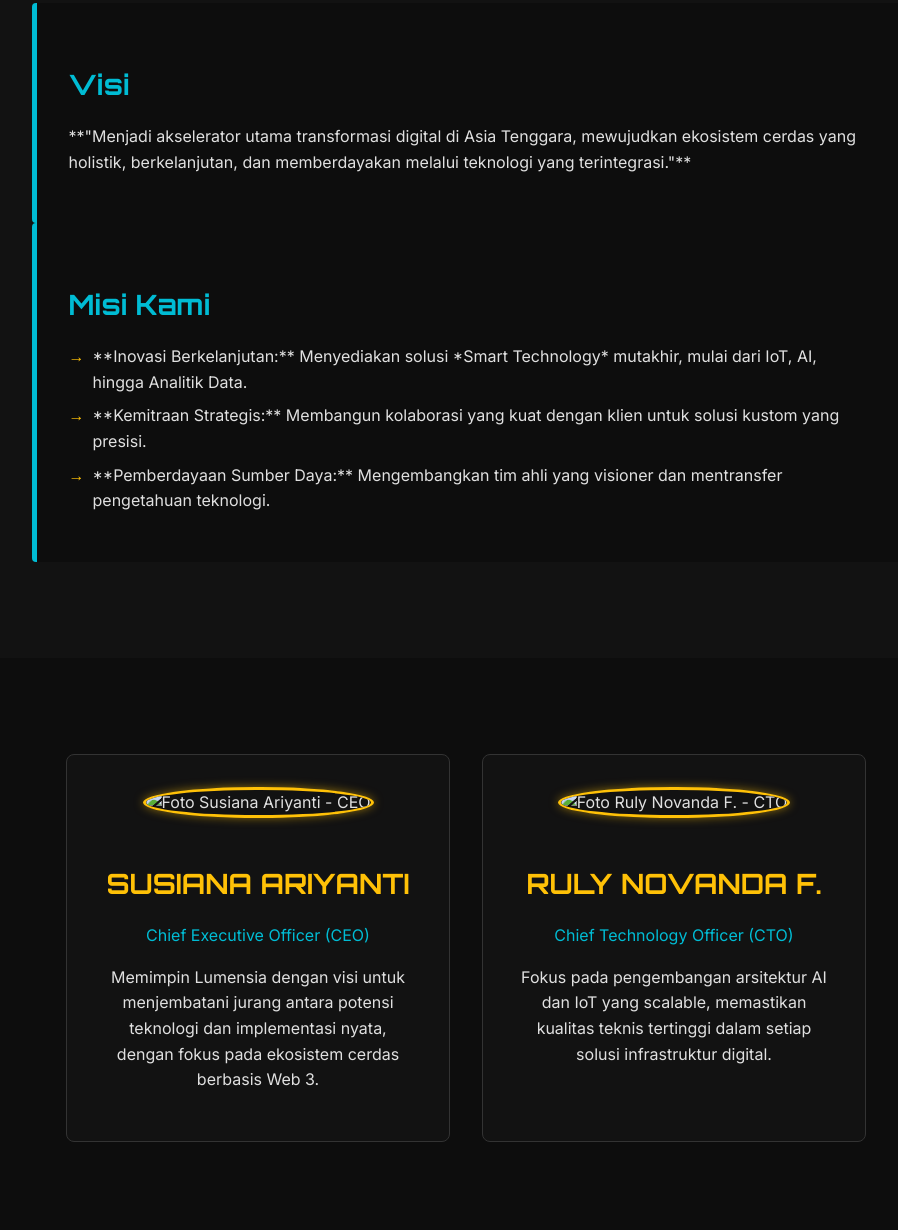
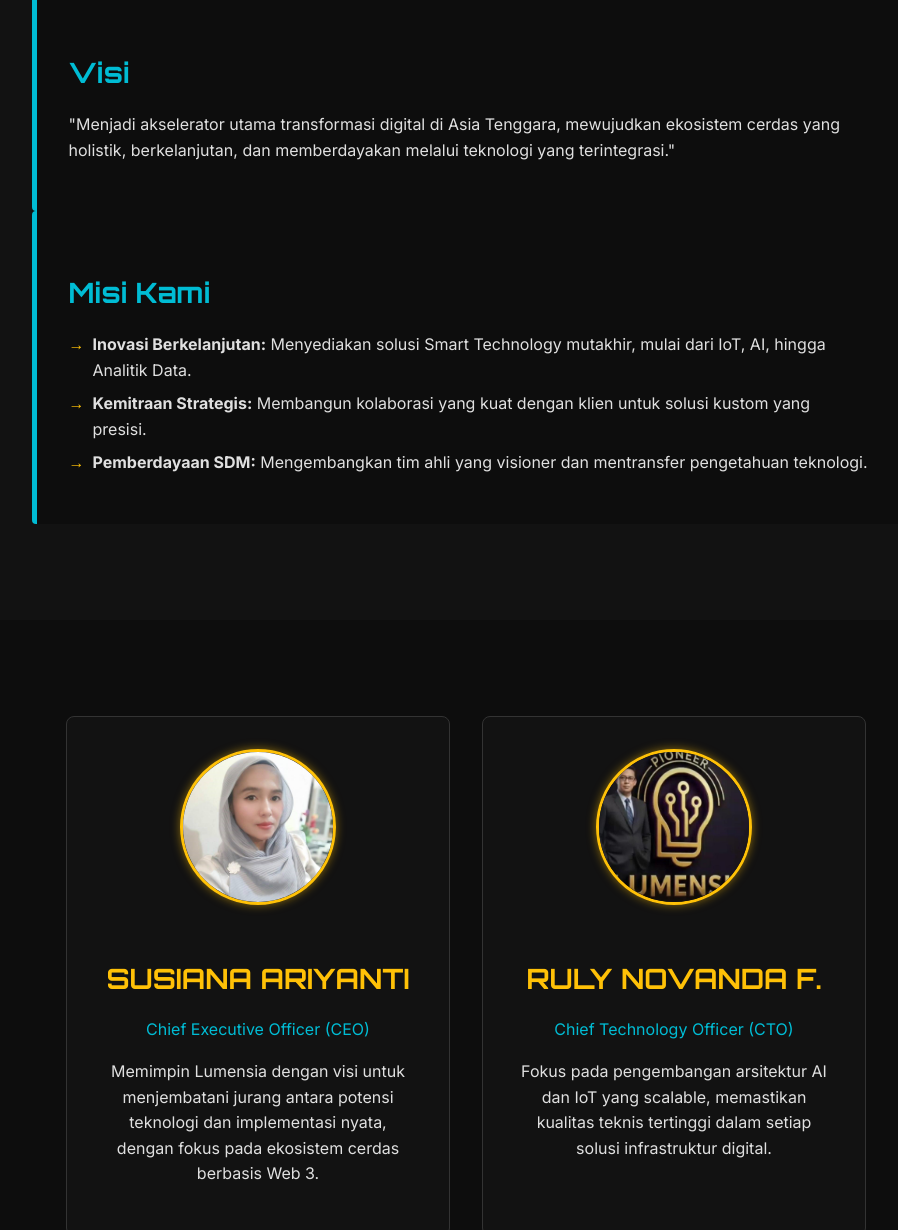
Before and after one commit to Tofel-cyber/LUMENSIA-website, a plain HTML site: page index.html in a window 1280 px wide. Shown: the part 1108-2338 px from the top of the page, without its empty margins (174-1072 px from the left). Drawn offline with Linux system fonts and the light colour scheme.

Commit message:
Fix HTML formatting and update content

```diff
--- a/index.html
+++ b/index.html
@@ -4,16 +4,14 @@
     <meta charset="UTF-8">
     <meta name="viewport" content="width=device-width, initial-scale=1.0">
     <title>PT. LUMENSIA SMART TECHNOLOGIE - Future is Smart</title>
-
     <link href="https://fonts.googleapis.com/css2?family=Inter:wght@400;700;900&family=Orbitron:wght@400;700;900&display=swap" rel="stylesheet">
-
     <link rel="stylesheet" href="style.css">
 </head>
 <body class="dark-mode">
 
     <header class="navbar">
         <div class="logo">
-            <img src="images/logo.png" alt="Lumensia Smart Technologie">
+            <img src="logo.png" alt="Lumensia Smart Technologie">
             <span class="company-name">PT. LUMENSIA SMART TECHNOLOGIE</span>
         </div>
         <nav class="nav-links">
@@ -38,16 +36,16 @@
         <div class="about-card mb-10">
             <h3 class="card-title text-primary">Visi</h3>
             <p>
-                **"Menjadi akselerator utama transformasi digital di Asia Tenggara, mewujudkan ekosistem cerdas yang holistik, berkelanjutan, dan memberdayakan melalui teknologi yang terintegrasi."**
+                "Menjadi akselerator utama transformasi digital di Asia Tenggara, mewujudkan ekosistem cerdas yang holistik, berkelanjutan, dan memberdayakan melalui teknologi yang terintegrasi."
             </p>
         </div>
 
         <div class="about-card mb-10">
             <h3 class="card-title text-primary">Misi Kami</h3>
             <ul class="mission-list">
-                <li>**Inovasi Berkelanjutan:** Menyediakan solusi *Smart Technology* mutakhir, mulai dari IoT, AI, hingga Analitik Data.</li>
-                <li>**Kemitraan Strategis:** Membangun kolaborasi yang kuat dengan klien untuk solusi kustom yang presisi.</li>
-                <li>**Pemberdayaan Sumber Daya:** Mengembangkan tim ahli yang visioner dan mentransfer pengetahuan teknologi.</li>
+                <li><strong>Inovasi Berkelanjutan:</strong> Menyediakan solusi Smart Technology mutakhir, mulai dari IoT, AI, hingga Analitik Data.</li>
+                <li><strong>Kemitraan Strategis:</strong> Membangun kolaborasi yang kuat dengan klien untuk solusi kustom yang presisi.</li>
+                <li><strong>Pemberdayaan SDM:</strong> Mengembangkan tim ahli yang visioner dan mentransfer pengetahuan teknologi.</li>
             </ul>
         </div>
 
@@ -57,27 +55,17 @@
         <div class="grid-layout manager-grid">
 
             <div class="profile-card">
-            <img src="images/susiana-ariyanti-ceo.jpg"
-                 alt="Foto Susiana Ariyanti - CEO"
-                 class="profile-img">
+                <img src="susiana-ariyanti-ceo.jpg" alt="Foto Susiana Ariyanti - CEO" class="profile-img">
                 <h3 class="card-title text-accent">SUSIANA ARIYANTI</h3>
                 <p class="text-primary mb-2">Chief Executive Officer (CEO)</p>
-            <p class="profile-bio">
-                Memimpin Lumensia dengan visi untuk menjembatani jurang antara potensi teknologi
-                dan implementasi nyata, dengan fokus pada ekosistem cerdas berbasis Web 3.
-            </p>
+                <p class="profile-bio">Memimpin Lumensia dengan visi untuk menjembatani jurang antara potensi teknologi dan implementasi nyata, dengan fokus pada ekosistem cerdas berbasis Web 3.</p>
             </div>
 
             <div class="profile-card">
-            <img src="images/ruly-novanda-cto-fixed.jpg"
-                 alt="Foto Ruly Novanda F. - CTO"
-                 class="profile-img">
+                <img src="ruly-novanda-cto-fixed.jpg" alt="Foto Ruly Novanda F. - CTO" class="profile-img">
                 <h3 class="card-title text-accent">RULY NOVANDA F.</h3>
                 <p class="text-primary mb-2">Chief Technology Officer (CTO)</p>
-            <p class="profile-bio">
-                Fokus pada pengembangan arsitektur AI dan IoT yang scalable, memastikan kualitas
-                teknis tertinggi dalam setiap solusi infrastruktur digital.
-            </p>
+                <p class="profile-bio">Fokus pada pengembangan arsitektur AI dan IoT yang scalable, memastikan kualitas teknis tertinggi dalam setiap solusi infrastruktur digital.</p>
             </div>
 
         </div>
@@ -89,7 +77,7 @@
 
         <div class="project-card border-neon-accent">
             <h3 class="card-title text-accent">Optimasi Kota Cerdas 🏙️</h3>
-            <p class="text-gray-400 mb-6">Implementasi *Integrated Traffic Management System* (i-TMS) berbasis **Edge AI**.</p>
+            <p class="text-gray-400 mb-6">Implementasi Integrated Traffic Management System (i-TMS) berbasis Edge AI.</p>
 
             <div class="grid-layout metric-grid">
                 <div class="metric-box">
@@ -123,7 +111,7 @@
             </div>
             <div class="card service-card neon-hover">
                 <h3 class="card-title">Pengembangan Infrastruktur Web</h3>
-                <p>Membangun platform digital dan *web* berperforma tinggi yang terintegrasi dengan data *real-time*.</p>
+                <p>Membangun platform digital dan web berperforma tinggi yang terintegrasi dengan data real-time.</p>
             </div>
         </div>
     </section>
@@ -138,8 +126,7 @@
 
         <div class="payment-info mt-10 p-5 border-neon-accent">
             <p class="text-sm text-gray-400">
-                💠 Kami juga menerima pembayaran melalui <strong>Pi Network</strong>
-                sesuai harga <span class="neon-glow">GCV</span>.
+                💠 Kami juga menerima pembayaran melalui <strong>Pi Network</strong> sesuai harga <span class="neon-glow">GCV</span>.
             </p>
         </div>
     </section>
@@ -147,5 +134,6 @@
     <footer class="footer">
         <p>© 2025 Lumensia Smart Technologie. All Rights Reserved.</p>
     </footer>
+
 </body>
 </html>
```
Lines whose indentation alone changed are shown as unchanged.
